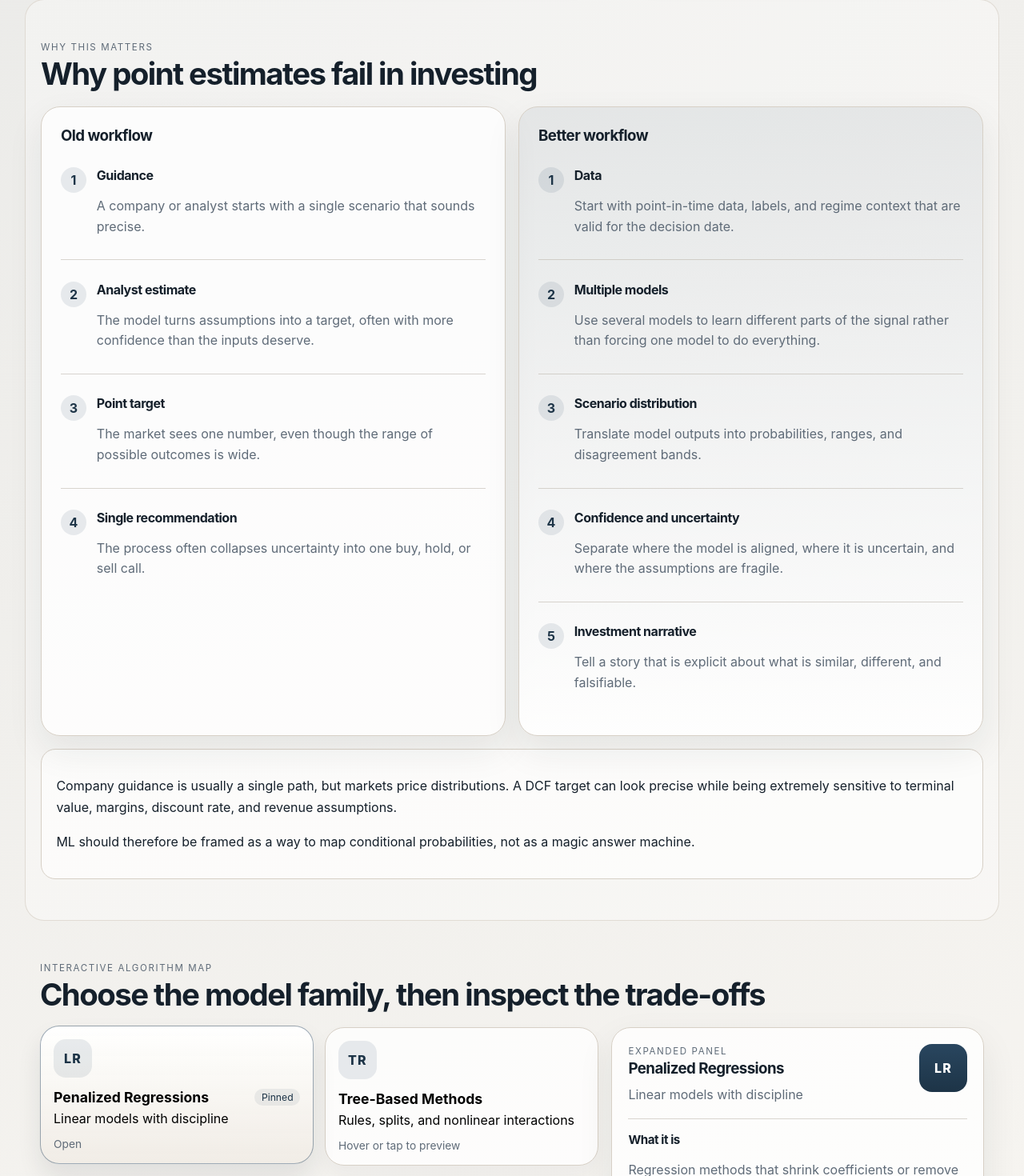
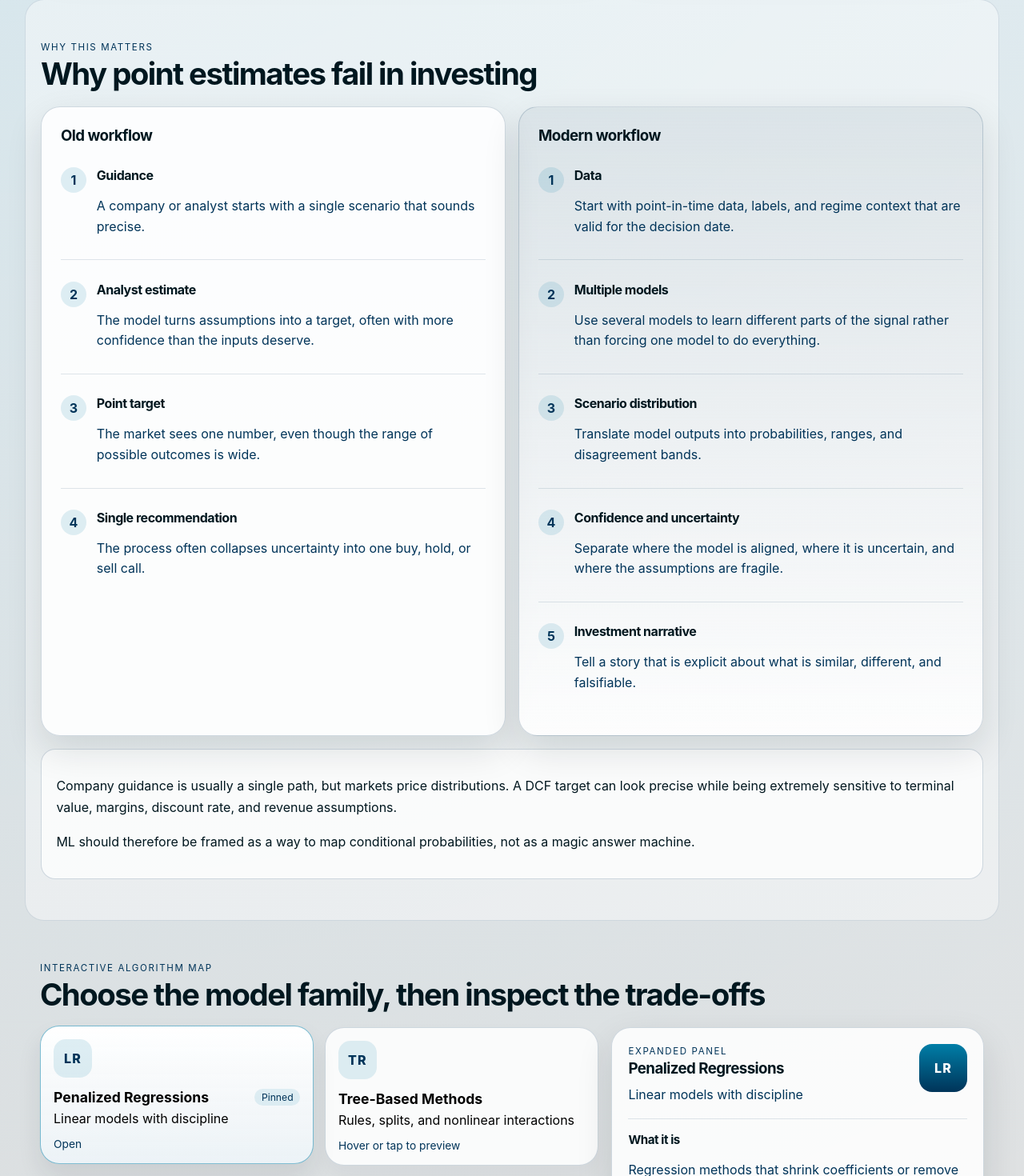
Before and after one commit to icydragon12/machine-learning-factor-investing, a React (Vite) app: page / in a window 1280 px wide. Shown: the part 756-2226 px from the top of the page at 80% size. Built offline with nearby package versions, Linux system fonts and the light colour scheme.

Commit message:
Update workflow label and palette

```diff
--- a/src/App.tsx
+++ b/src/App.tsx
@@ -127,7 +127,7 @@ function App() {
               </div>
             </article>
             <article className="card card--wide card--accent">
-              <h3>Better workflow</h3>
+              <h3>Modern workflow</h3>
               <div className="workflow">
                 {betterWorkflow.map((step, index) => (
                   <div className="workflow__step" key={step.title}>
--- a/src/styles.css
+++ b/src/styles.css
@@ -1,18 +1,18 @@
 :root {
   color-scheme: light;
-  --bg: #f5f3ef;
-  --bg-alt: #ece8e1;
+  --bg: #d9d9d9;
+  --bg-alt: #d9d9d9;
   --surface: #ffffff;
-  --surface-soft: #faf8f5;
-  --surface-tint: #f0ece5;
-  --text: #15202b;
-  --muted: #5f6b78;
-  --border: #d7d0c6;
-  --border-strong: #bcb4a9;
-  --accent: #29465f;
-  --accent-strong: #1d3447;
-  --accent-soft: rgba(41, 70, 95, 0.1);
-  --shadow: 0 18px 45px rgba(26, 34, 43, 0.08);
+  --surface-soft: #edf3f7;
+  --surface-tint: #eef6fa;
+  --text: #00171f;
+  --muted: #003459;
+  --border: rgba(0, 52, 89, 0.18);
+  --border-strong: rgba(0, 52, 89, 0.35);
+  --accent: #007ea7;
+  --accent-strong: #003459;
+  --accent-soft: rgba(0, 126, 167, 0.12);
+  --shadow: 0 18px 45px rgba(0, 23, 31, 0.12);
   --radius-lg: 24px;
   --radius-md: 18px;
   --radius-sm: 14px;
@@ -33,8 +33,8 @@ body {
     sans-serif;
   color: var(--text);
   background:
-    radial-gradient(circle at top left, rgba(41, 70, 95, 0.08), transparent 35%),
-    linear-gradient(180deg, #f8f6f2 0%, var(--bg) 42%, #f4f0ea 100%);
+    radial-gradient(circle at top left, rgba(0, 126, 167, 0.1), transparent 35%),
+    linear-gradient(180deg, #eef6fa 0%, var(--bg) 42%, #cfd9df 100%);
 }
 
 a {
@@ -91,8 +91,8 @@ li + li {
   gap: 1rem;
   padding: 1rem 1.5rem;
   backdrop-filter: blur(14px);
-  background: rgba(245, 243, 239, 0.82);
-  border-bottom: 1px solid rgba(188, 180, 169, 0.55);
+  background: rgba(217, 217, 217, 0.82);
+  border-bottom: 1px solid rgba(0, 52, 89, 0.14);
 }
 
 .topbar__brand {
@@ -151,7 +151,7 @@ li + li {
 .topbar__nav a:hover,
 .topbar__nav a:focus-visible {
   color: var(--text);
-  background: rgba(255, 255, 255, 0.7);
+  background: rgba(255, 255, 255, 0.76);
   outline: none;
 }
 
@@ -171,8 +171,8 @@ main {
   margin-left: -1.2rem;
   margin-right: -1.2rem;
   border-radius: var(--radius-lg);
-  background: rgba(255, 255, 255, 0.34);
-  border: 1px solid rgba(215, 208, 198, 0.7);
+  background: rgba(255, 255, 255, 0.42);
+  border: 1px solid rgba(0, 52, 89, 0.12);
 }
 
 .hero {
@@ -189,7 +189,7 @@ main {
 .detail-panel {
   border: 1px solid var(--border);
   border-radius: var(--radius-lg);
-  background: rgba(255, 255, 255, 0.78);
+  background: rgba(255, 255, 255, 0.86);
   box-shadow: var(--shadow);
 }
 
@@ -292,7 +292,7 @@ main {
   padding: 0.95rem 1rem;
   border-radius: var(--radius-md);
   border: 1px solid var(--border);
-  background: rgba(250, 248, 245, 0.96);
+  background: rgba(255, 255, 255, 0.95);
 }
 
 .mini-stat span {
@@ -375,7 +375,7 @@ main {
   grid-template-columns: 2rem minmax(0, 1fr);
   gap: 0.8rem;
   padding: 0.75rem 0;
-  border-bottom: 1px solid rgba(188, 180, 169, 0.55);
+  border-bottom: 1px solid rgba(0, 52, 89, 0.12);
 }
 
 .workflow__step:last-child {
@@ -399,7 +399,7 @@ main {
   padding: 1rem 1.15rem;
   border-radius: var(--radius-md);
   border: 1px solid var(--border);
-  background: rgba(255, 255, 255, 0.65);
+  background: rgba(255, 255, 255, 0.74);
   line-height: 1.7;
 }
 
@@ -426,7 +426,7 @@ main {
   padding: 1rem;
   border-radius: var(--radius-lg);
   border: 1px solid var(--border);
-  background: rgba(255, 255, 255, 0.8);
+  background: rgba(255, 255, 255, 0.86);
   box-shadow: 0 12px 26px rgba(26, 34, 43, 0.04);
   text-align: left;
   transition:
@@ -441,9 +441,9 @@ main {
 .algorithm-card.is-active {
   transform: translateY(-2px);
   outline: none;
-  border-color: rgba(41, 70, 95, 0.45);
+  border-color: rgba(0, 126, 167, 0.5);
   box-shadow: 0 16px 30px rgba(26, 34, 43, 0.09);
-  background: linear-gradient(180deg, rgba(255, 255, 255, 0.95), rgba(240, 236, 229, 0.92));
+  background: linear-gradient(180deg, rgba(255, 255, 255, 0.98), rgba(237, 243, 247, 0.94));
 }
 
 .algorithm-card__symbol {
@@ -492,7 +492,7 @@ main {
   justify-content: center;
   padding: 0.2rem 0.55rem;
   border-radius: 999px;
-  background: rgba(41, 70, 95, 0.08);
+  background: rgba(0, 126, 167, 0.1);
   color: var(--accent-strong);
   font-size: 0.76rem;
   white-space: nowrap;
@@ -533,7 +533,7 @@ main {
 .detail-section {
   padding-top: 1rem;
   margin-top: 1rem;
-  border-top: 1px solid rgba(188, 180, 169, 0.55);
+  border-top: 1px solid rgba(0, 52, 89, 0.12);
 }
 
 .detail-section h4,
@@ -552,8 +552,8 @@ main {
 .detail-block {
   padding: 0.95rem;
   border-radius: var(--radius-md);
-  border: 1px solid rgba(188, 180, 169, 0.55);
-  background: rgba(250, 248, 245, 0.88);
+  border: 1px solid rgba(0, 52, 89, 0.12);
+  background: rgba(237, 243, 247, 0.9);
 }
 
 .detail-block ul {
@@ -564,8 +564,8 @@ main {
   margin-top: 1rem;
   padding: 1rem;
   border-radius: var(--radius-md);
-  background: rgba(41, 70, 95, 0.08);
-  border: 1px solid rgba(41, 70, 95, 0.2);
+  background: rgba(0, 126, 167, 0.09);
+  border: 1px solid rgba(0, 126, 167, 0.22);
 }
 
 .investor-translation span {
@@ -627,7 +627,7 @@ main {
   margin-top: 1rem;
   padding: 1.1rem 1.2rem;
   border-radius: var(--radius-lg);
-  background: rgba(255, 255, 255, 0.68);
+  background: rgba(255, 255, 255, 0.78);
   border: 1px solid var(--border);
 }
 
```
